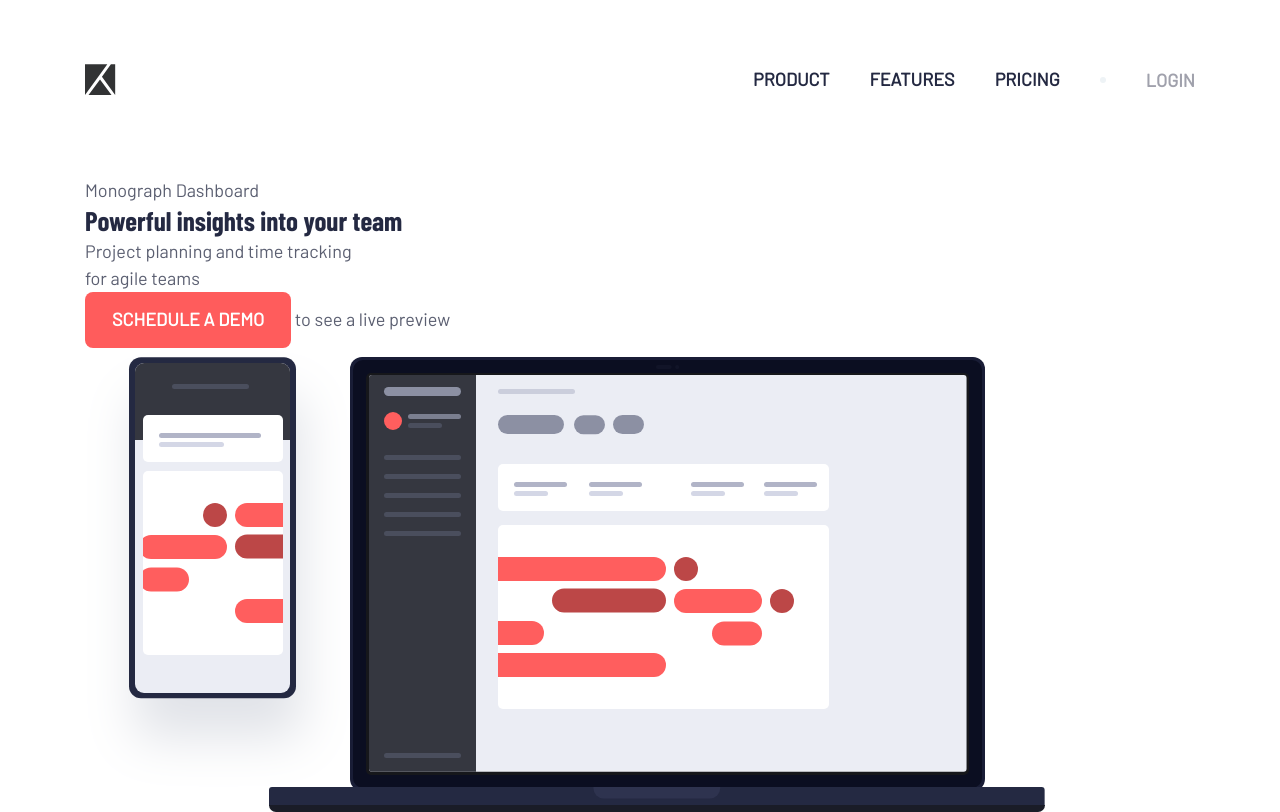
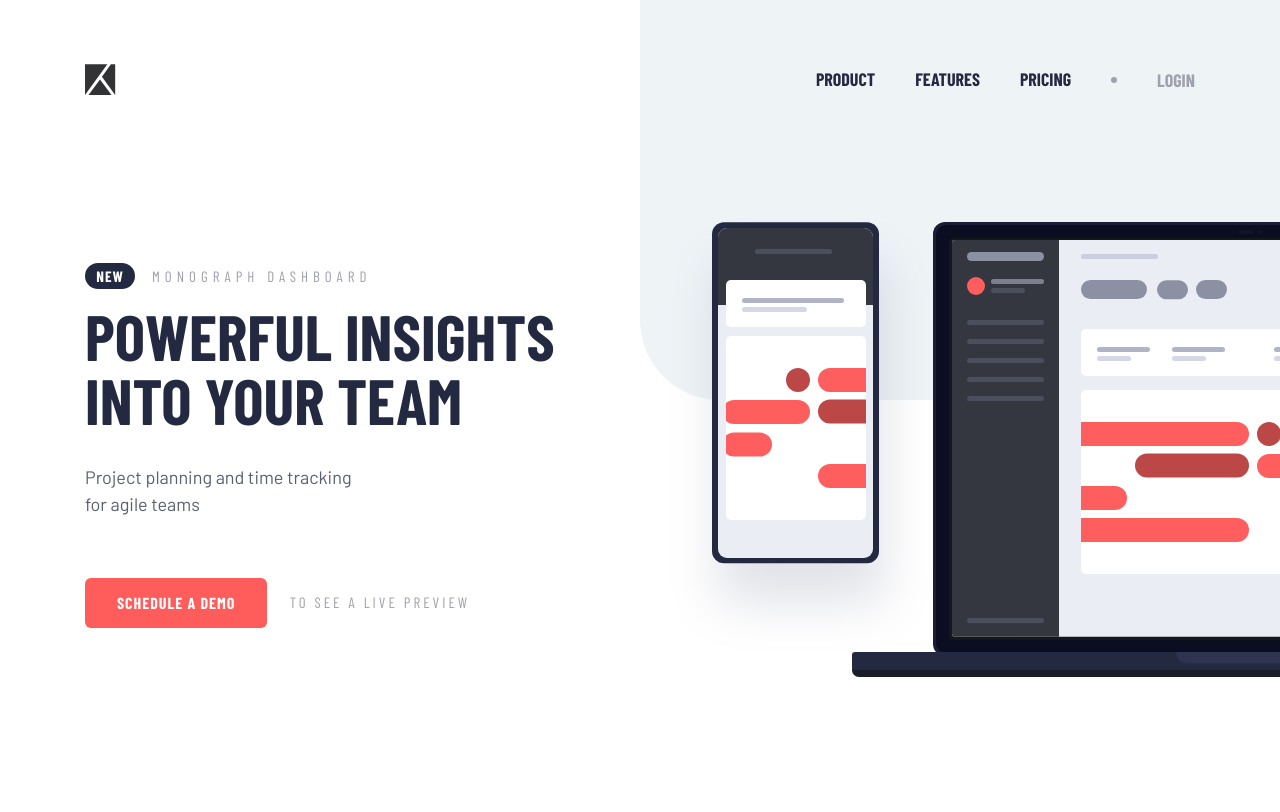
Before and after one commit to karolbanat/project-tracking-intro-component, a website: page index.html in a window 1280 px wide. Drawn offline with nearby package versions, Linux system fonts and the light colour scheme.

Commit message:
Main content

```diff
--- a/index.html
+++ b/index.html
@@ -23,7 +23,7 @@
     <title>Frontend Mentor | Project tracking intro component</title>
 </head>
 
-<body>
+<body class="background-decoration">
     <div class="container">
         <nav class="navigation">
             <a aria-label="Home Page"
@@ -32,7 +32,7 @@
                      alt="">
             </a>
             <button aria-label="Menu"
-                    aria-controls="priamry-nav"
+                    aria-controls="primary-nav"
                     aria-expanded="false"
                     class="toggle-btn navigation__toggle-btn">
                 <img src="./dist/images/icon-hamburger.svg"
@@ -68,12 +68,12 @@
     <main>
         <div class="container">
             <section class="introduction">
-                <header class="introduction-header">
-                    <p class="introduction-header__">Monograph Dashboard</p>
+                <header class="introduction-header introduction__header">
+                    <p class="introduction-header__new-subheading">Monograph Dashboard</p>
                     <h1 class="introduction-header__heading">Powerful insights into your team</h1>
                     <p class="introduction-header__text">Project planning and time tracking<br />for agile teams
                     </p>
-                    <p class="cta-container"><a href="#"
+                    <p class="cta-container introduction-header__cta"><a href="#"
                            class="button">Schedule a demo</a> to see a live preview</p>
                 </header>
                 <img src="./dist/images/illustration-devices.svg"
--- a/src/sass/base/_base.scss
+++ b/src/sass/base/_base.scss
@@ -3,6 +3,10 @@
 	font-weight: var(--fw-400);
 	font-size: var(--fz-500);
 	color: var(--clr-neutral-600);
+}
+
+main {
+	overflow: hidden;
 }
 
 h1,
--- a/src/sass/base/_variables.scss
+++ b/src/sass/base/_variables.scss
@@ -1,5 +1,5 @@
 $breakpoints: (
-	small: 32em,
+	small: 40em,
 	medium: 48em,
 	large: 62em,
 );
@@ -22,11 +22,12 @@
 		300: 1.4rem,
 		400: 1.6rem,
 		500: 1.8rem,
-		700: 3.2rem,
+		700: 4rem,
 	),
 	medium: (
+		300: 1.5rem,
 		400: 1.8rem,
-		700: 4.8rem,
+		700: 6.4rem,
 	),
 );
 
@@ -36,12 +37,26 @@
 );
 
 $border-radius: (
-	300: 0.8rem,
+	300: 0.6rem,
 	700: 8rem,
 	900: 100vmax,
 );
 
 $spacings: (
-	em: (),
-	rem: (),
+	em: (
+		100: 0.125em,
+		200: 0.5em,
+		300: 0.75em,
+		400: 1em,
+		450: 1.125em,
+		500: 1.5em,
+		600: 2em,
+		800: 4em,
+	),
+	rem: (
+		300: 2rem,
+		500: 4rem,
+		600: 6.4rem,
+		800: 8rem,
+	),
 );
--- a/src/sass/components/_button.scss
+++ b/src/sass/components/_button.scss
@@ -1,14 +1,32 @@
+@use '../base/mixins';
+
 .button {
+	--padding-inline: var(--spacing-em-400);
+	--padding-block: var(--spacing-em-300);
 	display: inline-flex;
-	padding: 1em 1.5em;
-	font-size: var(--fz-400);
+	padding: var(--padding-block) var(--padding-inline);
+	font-family: var(--ff-secondary);
+	font-size: 1.6rem;
 	font-weight: var(--fw-700);
 	text-decoration: none;
 	text-transform: uppercase;
+	text-align: center;
 	line-height: 1.1;
+	letter-spacing: 1px;
 	color: var(--clr-neutral-100);
 	background-color: var(--clr-primary-400);
 	border: none;
 	border-radius: var(--borr-300);
 	cursor: pointer;
+	transition: opacity 0.35s ease;
+
+	&:hover,
+	&:focus {
+		opacity: 0.75;
+	}
+
+	@include mixins.mq(medium) {
+		--padding-inline: var(--spacing-em-600);
+		--padding-block: var(--spacing-em-400);
+	}
 }
--- /dev/null
+++ b/src/sass/components/_cta-contrainer.scss
@@ -0,0 +1,19 @@
+@use '../base/mixins';
+
+.cta-container {
+	--gap: var(--spacing-em-400);
+	--letter-spacing: 1px;
+	display: inline-flex;
+	align-items: center;
+	gap: var(--gap);
+	font-size: var(--fz-300);
+	font-family: var(--ff-secondary);
+	text-transform: uppercase;
+	letter-spacing: var(--letter-spacing);
+	color: var(--clr-neutral-400);
+
+	@include mixins.mq(medium) {
+		--gap: var(--spacing-em-500);
+		--letter-spacing: 3px;
+	}
+}
--- /dev/null
+++ b/src/sass/components/_introduction-header.scss
@@ -0,0 +1,39 @@
+@use '../base/mixins';
+.introduction-header {
+	--padding-block-min: var(--spacing-rem-500);
+	--padding-block-max: calc(var(--padding-block-min) * 2);
+	padding-block: clamp(var(--padding-block-min), 10rem - 5vw, var(--padding-block-max));
+
+	&__heading {
+		margin-bottom: var(--spacing-em-200);
+		font-size: var(--fz-700);
+		line-height: 1;
+		text-transform: uppercase;
+	}
+
+	&__new-subheading {
+		margin-bottom: var(--spacing-em-400);
+		font-size: var(--fz-300);
+		font-family: var(--ff-secondary);
+		text-transform: uppercase;
+		letter-spacing: 5px;
+		color: var(--clr-neutral-400);
+
+		&::before {
+			content: 'new';
+			display: inline-block;
+			padding: var(--spacing-em-100) var(--spacing-em-300);
+			margin-right: var(--spacing-em-450);
+			font-size: var(--fz-300);
+			font-weight: var(--fw-700);
+			letter-spacing: 1px;
+			color: var(--clr-neutral-100);
+			background-color: var(--clr-neutral-700);
+			border-radius: var(--borr-900);
+		}
+	}
+
+	&__cta {
+		margin-top: clamp(var(--spacing-em-500), 1rem + 4vw, var(--spacing-em-800));
+	}
+}
--- /dev/null
+++ b/src/sass/components/_introduction.scss
@@ -0,0 +1,32 @@
+@use '../base/mixins';
+
+.introduction {
+	display: flex;
+	flex-direction: column-reverse;
+
+	&__image {
+		width: 100vw;
+		max-width: unset;
+	}
+
+	@include mixins.mq(small) {
+		flex-direction: row;
+		align-items: center;
+
+		& > * {
+			flex: 1 0 65%;
+		}
+	}
+
+	@include mixins.mq(medium) {
+		& > * {
+			flex: 1 0 60%;
+		}
+	}
+
+	@include mixins.mq(large) {
+		& > * {
+			flex: 1 0 52.5%;
+		}
+	}
+}
--- a/src/sass/components/_navigation.scss
+++ b/src/sass/components/_navigation.scss
@@ -5,16 +5,16 @@
 	display: flex;
 	justify-content: space-between;
 	align-items: center;
-	padding-top: clamp(4rem, 5vw, 6.4rem);
-	padding-bottom: 1em;
-	margin-bottom: 6.4rem;
+	padding-top: clamp(var(--spacing-rem-500), 5vw, var(--spacing-rem-600));
+	padding-bottom: var(--spacing-em-400);
+	margin-bottom: clamp(var(--spacing-rem-600), 4rem + 5vw, 10rem);
+	font-family: var(--ff-secondary);
 
 	&__nav {
-		--gap: 1rem;
+		--gap: var(--spacing-rem-300);
 		display: flex;
-		justify-content: space-between;
-		align-items: flex-end;
-		flex-direction: column;
+		justify-content: flex-end;
+		align-items: center;
 		gap: var(--gap);
 		width: 100%;
 
@@ -30,15 +30,8 @@
 			}
 		}
 
-		@include mixins.mq(small) {
-			--gap: 2rem;
-			flex-direction: row;
-			justify-content: flex-end;
-			align-items: center;
-		}
-
 		@include mixins.mq(medium) {
-			--gap: 4rem;
+			--gap: var(--spacing-rem-500);
 		}
 	}
 
--- a/src/sass/layout/_container.scss
+++ b/src/sass/layout/_container.scss
@@ -1,6 +1,6 @@
 .container {
 	--max-width: 111rem;
-	--padding-inline: 3.2rem;
+	--padding-inline: clamp(3.2rem, 7.5vw, 6.4rem);
 
 	margin-inline: auto;
 	width: min(var(--max-width), 100% - 2 * var(--padding-inline));
--- a/src/sass/main.scss
+++ b/src/sass/main.scss
@@ -8,5 +8,9 @@
 @use './components/toggle-btn';
 @use './components/button';
 @use './components/navigation';
+@use './components/introduction';
+@use './components/introduction-header';
+@use './components/cta-contrainer';
 
+@use './utility/background-decoration';
 @use './utility/separator-dot';
--- /dev/null
+++ b/src/sass/utility/_background-decoration.scss
@@ -0,0 +1,15 @@
+.background-decoration {
+	position: relative;
+
+	&::before {
+		content: '';
+		position: absolute;
+		top: 0;
+		right: 0;
+		z-index: -100;
+		width: 50%;
+		height: 50%;
+		background-color: var(--clr-neutral-300);
+		border-bottom-left-radius: var(--borr-700);
+	}
+}
--- a/src/sass/utility/_separator-dot.scss
+++ b/src/sass/utility/_separator-dot.scss
@@ -5,7 +5,7 @@
 	display: none;
 	width: var(--width);
 	aspect-ratio: 1;
-	background-color: var(--clr-neutral-300);
+	background-color: var(--clr-neutral-400);
 	border-radius: 50%;
 
 	@include mixins.mq(small) {
```
Also changed, not shown: dist/css/main.min.css.
